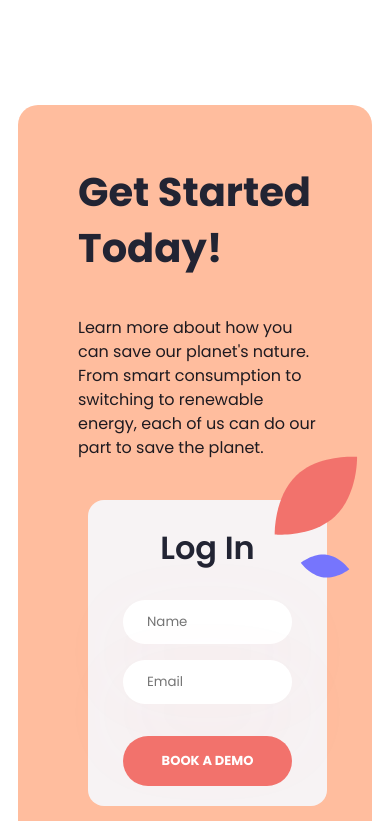
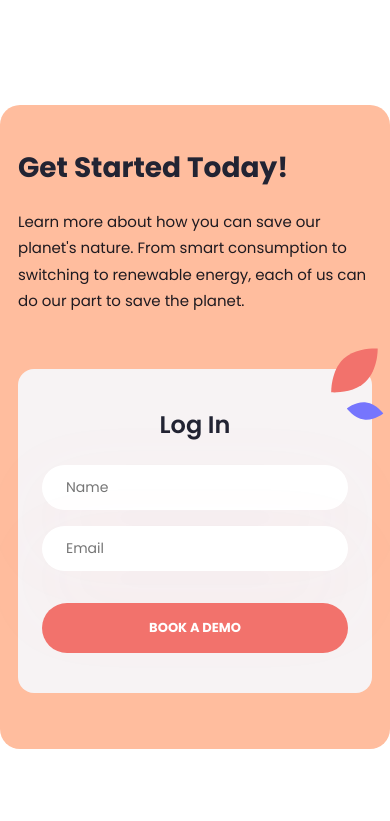
Before and after one commit to MaxWalex/rootz, a React (Create React App) app: page / in a window 390 px wide. Shown: the part 1963-2784 px from the top of the page. Built offline with nearby package versions, Linux system fonts and the light colour scheme.

Commit message:
adaprive login

```diff
--- a/src/components/logIn/logIn.scss
+++ b/src/components/logIn/logIn.scss
@@ -85,3 +85,46 @@
         margin-top: 40px;
     }
 }
+
+@media (max-width: 500px) {
+    .login_inner {
+        margin: 0 -18px;
+        padding: 42px 18px 56px 18px;
+    }
+    .login_right {
+        max-width: 100%;
+        margin-left: 0;
+        margin-top: 55px;
+        padding: 40px 24px;
+        input {
+            font-size: 14px;
+        }
+        h3 {
+            font-size: 24px;
+            line-height: 32px;
+        }
+    }
+    .login_left {
+        h2 {
+            margin-bottom: 20px;
+            font-size: 28px;
+            line-height: 150%;
+        }
+        p {
+            font-size: 15px;
+            line-height: 175%;
+        }
+    }
+    .login_right .login_right-leaves img {
+        &:last-child {
+            width: 30px;
+            top: 30px;
+            right: -8px;
+        }
+        &:first-child {
+            width: 35px;
+            top: -30px;
+            right: 0px;
+        }
+    }
+}
```
